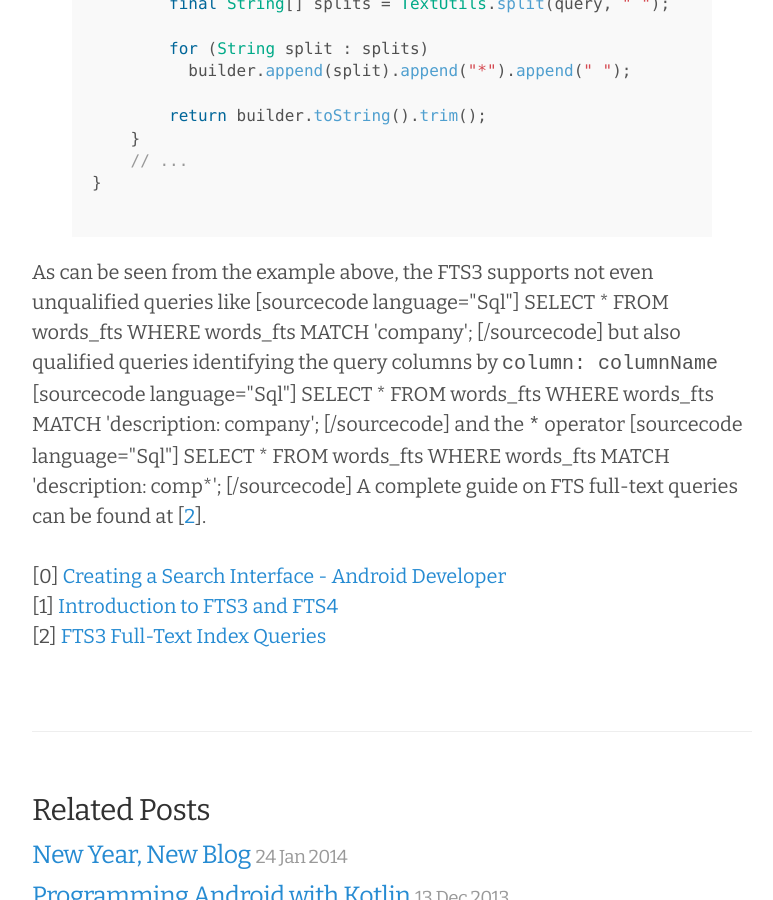
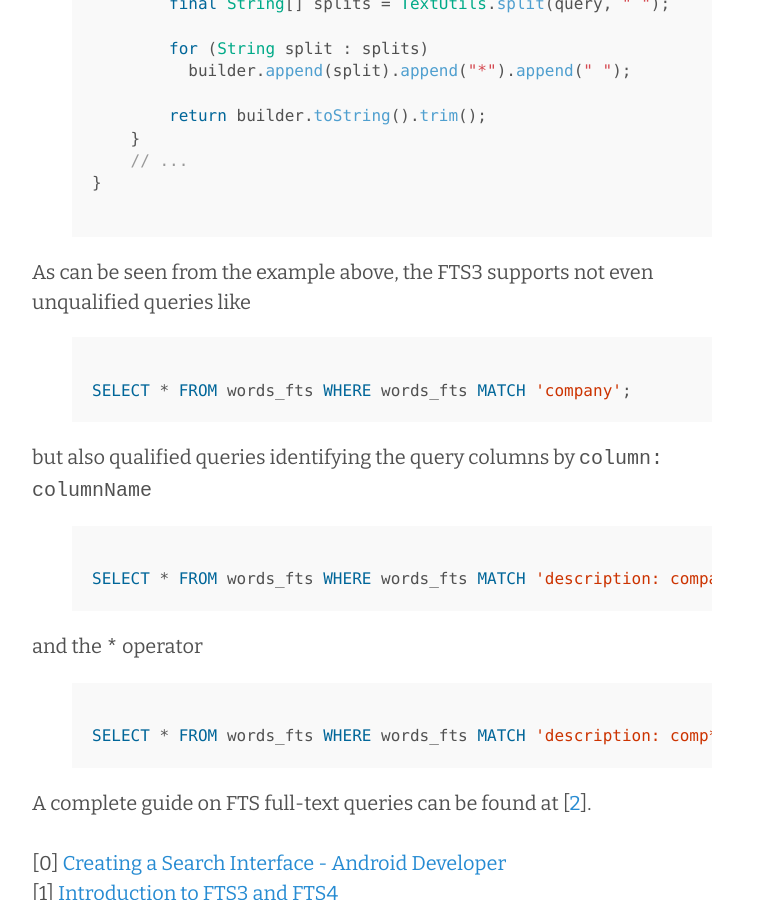
Before and after one commit to andresteingress/andresteingress.github.io, a Jekyll site: the page built from _posts/2011-09-30-android-quick-tip-using-sqlite-fts-tables.html, in a window 1280 px wide and 900 px high, scrolled down 3219 px. Shown: the whole window, without its empty margins (248-1021 px from the left). Built offline with Jekyll 4.4.1, drawn with Linux system fonts in a browser that asks for light colours; Markdown is read by kramdown in place of the engine named in the settings; comment, search, counter and statistics services are not loaded.

Commit message:
fixed sql highlighting

```diff
--- a/_posts/2011-09-30-android-quick-tip-using-sqlite-fts-tables.html
+++ b/_posts/2011-09-30-android-quick-tip-using-sqlite-fts-tables.html
@@ -132,21 +132,21 @@ public class DictionaryRepository {
 
 As can be seen from the example above, the FTS3 supports not even unqualified queries like
 
-[sourcecode language="Sql"]
+{% highlight sql %}
 SELECT * FROM words_fts WHERE words_fts MATCH 'company';
-[/sourcecode]
+{% endhighlight %}
 
 but also qualified queries identifying the query columns by <tt>column: columnName</tt>
 
-[sourcecode language="Sql"]
+{% highlight sql %}
 SELECT * FROM words_fts WHERE words_fts MATCH 'description: company';
-[/sourcecode]
+{% endhighlight %}
 
 and the <tt>*</tt> operator
 
-[sourcecode language="Sql"]
+{% highlight sql %}
 SELECT * FROM words_fts WHERE words_fts MATCH 'description: comp*';
-[/sourcecode]
+{% endhighlight %}
 
 A complete guide on FTS full-text queries can be found at [<a href="http://www.SQLite.org/fts3.html#section_3">2</a>].
 
```
